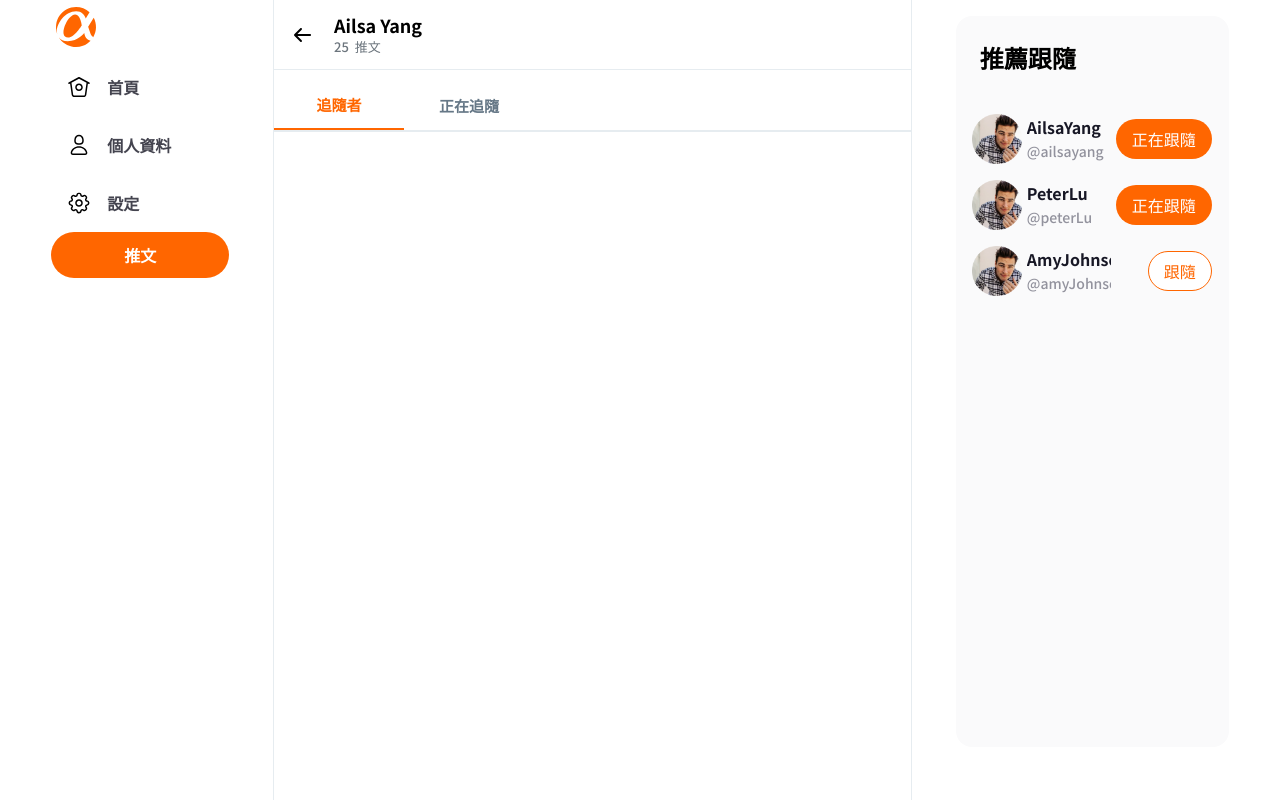
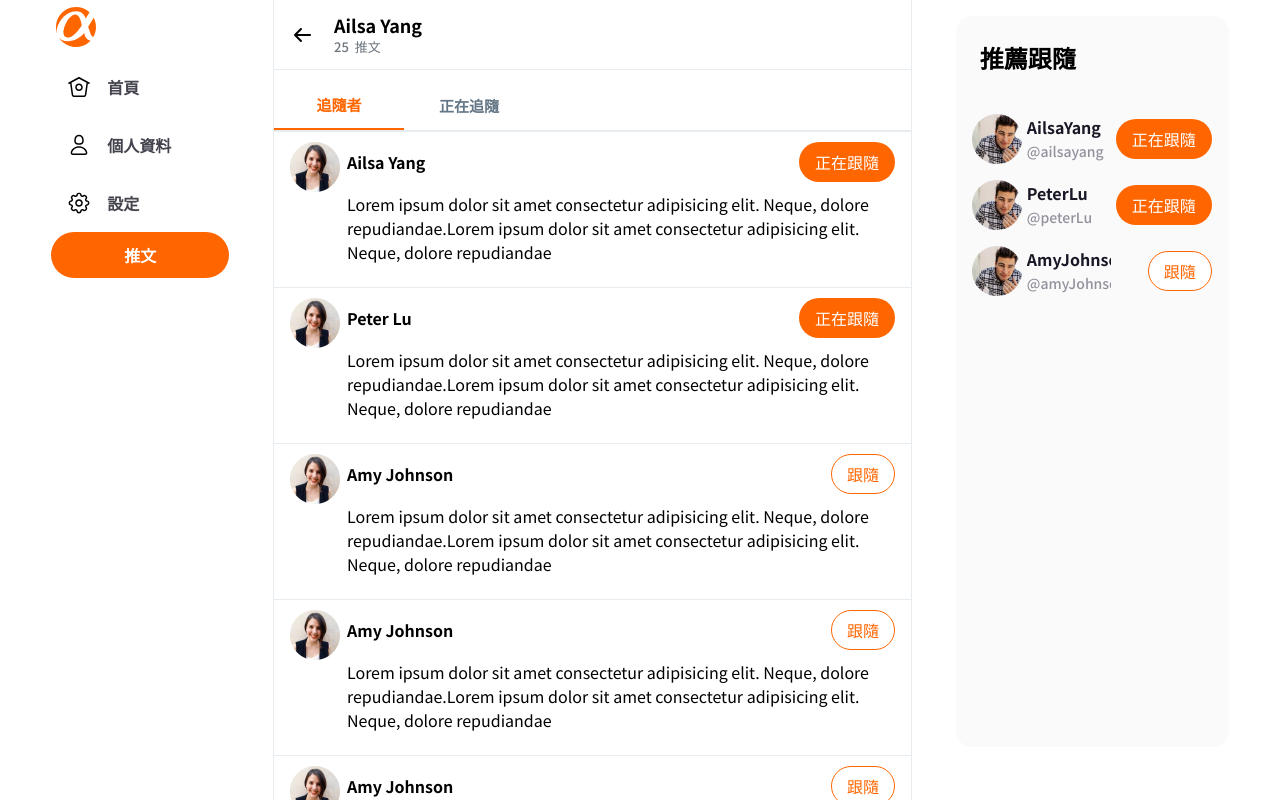
Before and after one commit to ailsayang999/my-simple-twitter, a React (Create React App) app: page /user/self/follow in a window 1280 px wide. Shown: the top 800 px of the page. Built offline with nearby package versions, Linux system fonts and the light colour scheme.

Commit message:
feat: render follower and following

```diff
--- a/src/components/UserSelfFellowPageInfo/UserSelfFellowPageInfo.jsx
+++ b/src/components/UserSelfFellowPageInfo/UserSelfFellowPageInfo.jsx
@@ -1,19 +1,202 @@
-import React from "react";
+import React, { useState } from "react";
 import "./userSelfFellowPageInfo.scss";
 import { ReactComponent as BackArrowIcon } from "assets/icons/backArrowIcon.svg";
 import NavigationContext from "context/NavigationContext";
 import { useNavigate } from "react-router-dom";
 import { useContext } from "react";
+import followerAvatar from "assets/images/fakeUserOtherAvatar.png";
+
+const followerDummyData = [
+  {
+    id: 1,
+    name: "Ailsa Yang",
+    avatar: followerAvatar,
+    isFollowed: true,
+    intro:
+      "Lorem ipsum dolor sit amet consectetur adipisicing elit. Neque, dolore repudiandae.Lorem ipsum dolor sit amet consectetur adipisicing elit. Neque, dolore repudiandae",
+  },
+  {
+    id: 2,
+    name: "Peter Lu",
+    avatar: followerAvatar,
+    isFollowed: true,
+    intro:
+      "Lorem ipsum dolor sit amet consectetur adipisicing elit. Neque, dolore repudiandae.Lorem ipsum dolor sit amet consectetur adipisicing elit. Neque, dolore repudiandae",
+  },
+  {
+    id: 3,
+    name: "Amy Johnson",
+    avatar: followerAvatar,
+    isFollowed: false,
+    intro:
+      "Lorem ipsum dolor sit amet consectetur adipisicing elit. Neque, dolore repudiandae.Lorem ipsum dolor sit amet consectetur adipisicing elit. Neque, dolore repudiandae",
+  },
+  {
+    id: 4,
+    name: "Amy Johnson",
+    avatar: followerAvatar,
+    isFollowed: false,
+    intro:
+      "Lorem ipsum dolor sit amet consectetur adipisicing elit. Neque, dolore repudiandae.Lorem ipsum dolor sit amet consectetur adipisicing elit. Neque, dolore repudiandae",
+  },
+  {
+    id: 5,
+    name: "Amy Johnson",
+    avatar: followerAvatar,
+    isFollowed: false,
+    intro:
+      "Lorem ipsum dolor sit amet consectetur adipisicing elit. Neque, dolore repudiandae.Lorem ipsum dolor sit amet consectetur adipisicing elit. Neque, dolore repudiandae",
+  },
+  {
+    id: 6,
+    name: "Amy Johnson",
+    avatar: followerAvatar,
+    isFollowed: false,
+    intro:
+      "Lorem ipsum dolor sit amet consectetur adipisicing elit. Neque, dolore repudiandae.Lorem ipsum dolor sit amet consectetur adipisicing elit. Neque, dolore repudiandae",
+  },
+  {
+    id: 7,
+    name: "Amy Johnson",
+    avatar: followerAvatar,
+    isFollowed: true,
+    intro:
+      "Lorem ipsum dolor sit amet consectetur adipisicing elit. Neque, dolore repudiandae.Lorem ipsum dolor sit amet consectetur adipisicing elit. Neque, dolore repudiandae",
+  },
+];
+
+const followingDummyData = [
+  {
+    id: 1,
+    name: "Ailsa Yang",
+    avatar: followerAvatar,
+    isFollowed: true,
+    intro:
+      "Lorem ipsum dolor sit amet consectetur adipisicing elit. Neque, dolore repudiandae.Lorem ipsum dolor sit amet consectetur adipisicing elit. Neque, dolore repudiandae",
+  },
+  {
+    id: 2,
+    name: "Peter Lu",
+    avatar: followerAvatar,
+    isFollowed: true,
+    intro:
+      "Lorem ipsum dolor sit amet consectetur adipisicing elit. Neque, dolore repudiandae.Lorem ipsum dolor sit amet consectetur adipisicing elit. Neque, dolore repudiandae",
+  },
+  {
+    id: 3,
+    name: "Amy Johnson",
+    avatar: followerAvatar,
+    isFollowed: true,
+    intro:
+      "Lorem ipsum dolor sit amet consectetur adipisicing elit. Neque, dolore repudiandae.Lorem ipsum dolor sit amet consectetur adipisicing elit. Neque, dolore repudiandae",
+  },
+  {
+    id: 4,
+    name: "Amy Johnson",
+    avatar: followerAvatar,
+    isFollowed: true,
+    intro:
+      "Lorem ipsum dolor sit amet consectetur adipisicing elit. Neque, dolore repudiandae.Lorem ipsum dolor sit amet consectetur adipisicing elit. Neque, dolore repudiandae",
+  },
+  {
+    id: 5,
+    name: "Amy Johnson",
+    avatar: followerAvatar,
+    isFollowed: true,
+    intro:
+      "Lorem ipsum dolor sit amet consectetur adipisicing elit. Neque, dolore repudiandae.Lorem ipsum dolor sit amet consectetur adipisicing elit. Neque, dolore repudiandae",
+  },
+];
+
+
+const FollowerContent = ({ followerArray, handleFollowBtnClick }) => {
+  return (
+    <>
+      {followerArray.map(({ id, name, avatar, isFollowed, intro }) => {
+        return (
+          <div className="follower-item-container" key={id}>
+            <div className="follower-content">
+              <div className="follower-avatar-container">
+                <img src={avatar} alt="" className="follower-avatar" />
+              </div>
+
+              <div className="follower-name-follow-btn-intro">
+                <div className="follower-name-btn-container">
+                  <div className="follower-name">{name}</div>
+
+                  <button
+                    className={`${isFollowed ? "following-btn" : "follow-btn"}`}
+                    onClick={() => handleFollowBtnClick(id, isFollowed)}
+                  >
+                    {isFollowed ? "正在跟隨" : "跟隨"}
+                  </button>
+                </div>
+                <div className="follower-intro">{intro}</div>
+              </div>
+            </div>
+          </div>
+        );
+      })}
+    </>
+  );
+};
+
+const FollowingContent = ({ followingDummyData }) => {
+  return (
+    <>
+      {followingDummyData.map(({ id, name, avatar, isFollowed, intro }) => {
+        return (
+          <div className="follower-item-container" key={id}>
+            <div className="follower-content">
+              <div className="follower-avatar-container">
+                <img src={avatar} alt="" className="follower-avatar" />
+              </div>
+
+              <div className="follower-name-follow-btn-intro">
+                <div className="follower-name-btn-container">
+                  <div className="follower-name">{name}</div>
+
+                  <button
+                    className={`${isFollowed ? "following-btn" : "follow-btn"}`}
+                  >
+                    {isFollowed ? "正在跟隨" : "跟隨"}
+                  </button>
+                </div>
+                <div className="follower-intro">{intro}</div>
+              </div>
+            </div>
+          </div>
+        );
+      })}
+    </>
+  );
+};
+
 
 const UserSelfFellowPageInfo = () => {
   const navigate = useNavigate();
   const handleBackArrowClick = () => {
     navigate("/user/self");
   };
+
   // 從Context中拿取setFollowContent的function
   const { followContent, handleFollowingClick, handleFollowerClick } =
     useContext(NavigationContext);
   console.log(followContent);
+
+  const [followerArray, setFollowerArray] = useState(followerDummyData);
+
+  const handleFollowBtnClick = (id, isFollowed) => {
+    setFollowerArray(
+      followerArray.map((personObj) => {
+        if (personObj.id === id) {
+          return { ...personObj, isFollowed: !isFollowed };
+        } else {
+          return personObj;
+        }
+      })
+    );
+  };
 
   return (
     <div className="user-self-follow-page-info">
@@ -54,6 +237,20 @@ const UserSelfFellowPageInfo = () => {
           正在追隨
         </button>
       </div>
+
+      {followContent === "follower" && (
+        <FollowerContent
+          followerArray={followerArray}
+          handleFollowBtnClick={handleFollowBtnClick}
+        />
+      )}
+
+      {/* Render Follower */}
+      {followContent === "following" && (
+        <FollowingContent followingDummyData={followingDummyData} />
+      )}
+
+      {/* Render Following */}
     </div>
   );
 };
--- a/src/components/UserSelfFellowPageInfo/userSelfFellowPageInfo.scss
+++ b/src/components/UserSelfFellowPageInfo/userSelfFellowPageInfo.scss
@@ -58,4 +58,61 @@
       color: var(--brand);
     }
   }
+
+  .follower-item-container {
+   margin-top:10px;
+    height: 146px;
+    border-bottom: 1px solid var(--border);
+    align-items: center;
+    .follower-content {
+      height: 126px;
+
+      margin-inline: 16px;
+      display: flex;
+      flex-shrink: 0;
+      .follower-avatar-container {
+        flex-shrink: 0;
+        width: 50px;
+        height: 50px;
       }
+      .follower-name-follow-btn-intro {
+           margin-left:7px;
+        .follower-name-btn-container {
+
+          display: flex;
+          justify-content: space-between;
+          align-items: center;
+          height: 40px;
+          .follower-name {
+            font-weight: 700;
+            font-size: 16px;
+          }
+          .follow-btn {
+            width: 64px;
+            height: 40px;
+            font-size: 16px;
+            border-radius: 50px;
+            background-color: var(--white);
+            color: var(--brand);
+            border: 1px solid var(--brand);
+            cursor: pointer;
+          }
+          .following-btn {
+            width: 96px;
+            height: 40px;
+            border-radius: 50px;
+            font-size: 16px;
+            background-color: var(--brand);
+            color: var(--white);
+            border: 0px;
+            cursor: pointer;
+          }
+        }
+        .follower-intro {
+          margin-top:10px;
+          height: 100%;
+        }
+      }
+    }
+  }
+}
--- a/src/components/UserSelfPageInfo/UserSelfPageInfo.jsx
+++ b/src/components/UserSelfPageInfo/UserSelfPageInfo.jsx
@@ -1,6 +1,6 @@
 import "./userSelfPageInfo.scss";
 import { ReactComponent as BackArrowIcon } from "assets/icons/backArrowIcon.svg";
-import { useNavigate, Link } from "react-router-dom";
+import { useNavigate } from "react-router-dom";
 import ModalContext from "context/ModalContext";
 import NavigationContext from "context/NavigationContext";
 import userSelfInfoCover from "assets/images/fakeUserCover.png";
```
Lines whose indentation alone changed are shown as unchanged.
